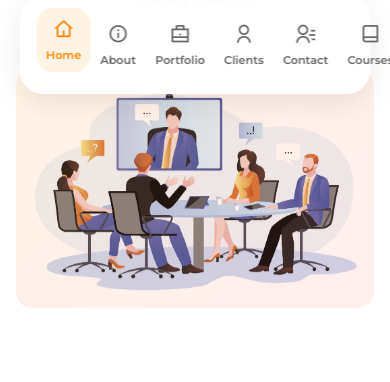
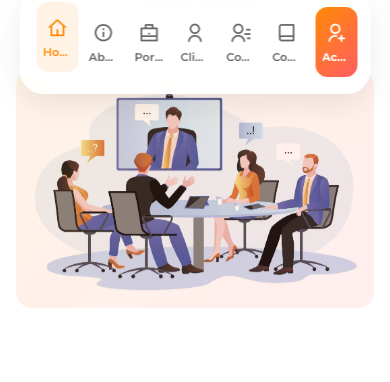
Before and after one commit to dipro619/Sohoj-IT-Institute, a plain HTML site: page index.html in a window 390 px wide. Shown: the part 718-1100 px from the top of the page. Drawn offline with nearby package versions, Linux system fonts and the light colour scheme.

```diff
--- a/styles.css
+++ b/styles.css
@@ -2674,3 +2674,141 @@
 }
 
 /* ... rest of existing styles ... */
+
+
+
+
+/* Mobile Navigation - Updated for 7 items */
+.mobile-nav__links {
+    display: flex;
+    align-items: center;
+    justify-content: space-between;
+    width: 100%;
+    flex-wrap: wrap;
+    gap: 0.25rem;
+}
+
+.mobile-nav__links li {
+    flex: 1;
+    min-width: 0;
+    display: flex;
+    justify-content: center;
+}
+
+.mobile-nav__item {
+    display: flex;
+    flex-direction: column;
+    align-items: center;
+    justify-content: center;
+    gap: 0.4rem;
+    color: var(--text-light);
+    padding: 0.6rem 0.4rem;
+    border-radius: 12px;
+    transition: var(--transition);
+    width: 100%;
+    max-width: 70px;
+    border: none;
+    background: none;
+    cursor: pointer;
+    font-family: inherit;
+    position: relative;
+    min-height: 70px;
+}
+
+/* For the 7th item (Account) */
+.mobile-nav__item#mobile-signup-nav {
+    background: var(--gradient);
+    color: var(--white) !important;
+    padding: 0.6rem 0.4rem;
+    max-width: 70px;
+}
+
+.mobile-nav__item#mobile-signup-nav .mobile-nav__icon,
+.mobile-nav__item#mobile-signup-nav .mobile-nav__label {
+    color: var(--white) !important;
+}
+
+.mobile-nav__icon {
+    font-size: 1.3rem;
+    transition: var(--transition);
+}
+
+.mobile-nav__label {
+    font-size: 0.7rem;
+    font-weight: 600;
+    transition: var(--transition);
+    text-align: center;
+    line-height: 1.1;
+    white-space: nowrap;
+    overflow: hidden;
+    text-overflow: ellipsis;
+    width: 100%;
+}
+
+/* Active state for all items */
+.mobile-nav__item.active,
+.mobile-nav__item:hover {
+    color: var(--primary-color);
+    background: rgba(var(--primary-color-rgb), 0.1);
+    transform: translateY(-3px);
+}
+
+.mobile-nav__item#mobile-signup-nav.active,
+.mobile-nav__item#mobile-signup-nav:hover {
+    background: linear-gradient(135deg, #ff5e62 0%, var(--primary-color) 100%);
+    transform: translateY(-3px) scale(1.05);
+}
+
+/* User state styling */
+.mobile-nav__item.user-item {
+    background: var(--gradient) !important;
+    color: var(--white) !important;
+}
+
+.mobile-nav__item.user-item::after {
+    content: '';
+    position: absolute;
+    top: 6px;
+    right: 6px;
+    width: 6px;
+    height: 6px;
+    background: #10b981;
+    border-radius: 50%;
+    border: 1px solid var(--white);
+}
+
+/* Media query adjustments for smaller screens */
+@media (max-width: 380px) {
+    .mobile-nav__item {
+        padding: 0.5rem 0.3rem;
+        max-width: 60px;
+        min-height: 65px;
+    }
+
+    .mobile-nav__icon {
+        font-size: 1.2rem;
+    }
+
+    .mobile-nav__label {
+        font-size: 0.65rem;
+    }
+
+    .mobile-nav__item#mobile-signup-nav {
+        max-width: 60px;
+    }
+}
+
+@media (max-width: 320px) {
+    .mobile-nav {
+        padding: 0.75rem;
+    }
+
+    .mobile-nav__item {
+        max-width: 55px;
+        min-height: 60px;
+    }
+
+    .mobile-nav__item#mobile-signup-nav {
+        max-width: 55px;
+    }
+}
```
